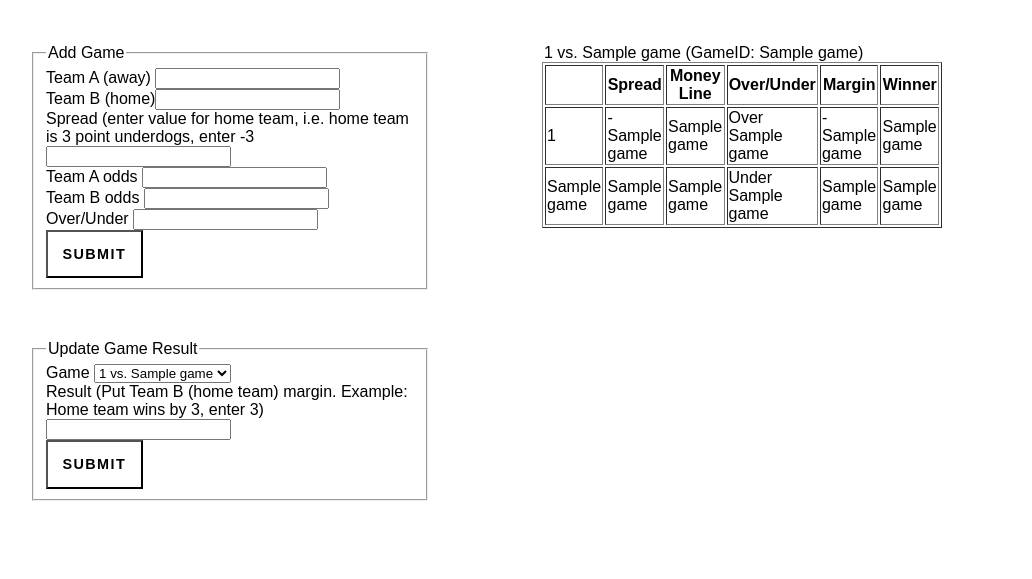
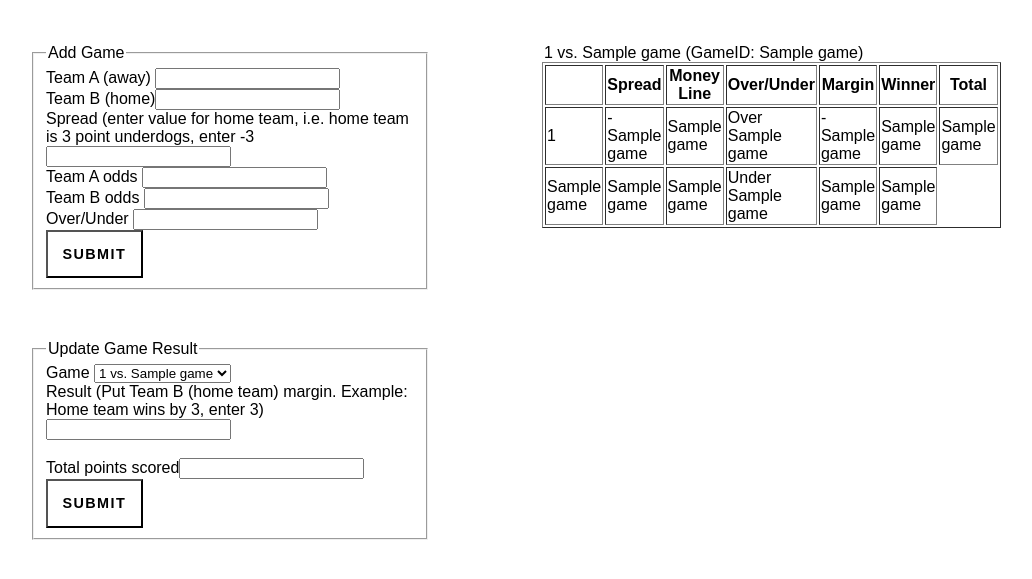
Before and after one commit to tate-jenkins/CS340, a Flask app: template templates/games.html in a window 1280 px wide. Shown: the part 133-712 px from the top of the page, without its empty margins (154-1186 px from the left). Run offline with Flask 2, Linux system fonts and the light colour scheme; the template is opened without the code that fills it: most values are stand-ins (such as "Sample title", 1, 10 or a date in 2020); parts of the project's set-up code (start-up, migrations or seed data) failed here and were passed over; some libraries are stand-ins or nearby versions.

Commit message:
Add over/under functionality

```diff
--- a/app.py
+++ b/app.py
@@ -231,12 +231,26 @@ def games():
         mysql.connection.commit()
         cur.close()
         return redirect('/games')
-    if gameDetails.get('game', False) and gameDetails.get('margin', False):
+    if gameDetails.get('game', False) and gameDetails.get('margin', False) and gameDetails.get('total', False):
         game_id = gameDetails['game']
         margin = gameDetails['margin']
+        total = gameDetails['total']
         cur = mysql.connection.cursor()
-        cur.execute("UPDATE Games SET game_winner_margin = %s where game_id = %s", (margin, game_id))
+        cur.execute("UPDATE Games SET game_winner_margin = %s, game_total = %s where game_id = %s", (margin, total, game_id))
         mysql.connection.commit()
+        over_under_line = cur.execute("SELECT over_under_line FROM Games WHERE game_id = %s", (game_id))
+        if over_under_line > 0:
+            over_under_line = cur.fetchone()
+            if (int(total) - int(over_under_line[0])) > 0:
+                cur.execute("UPDATE Bet_slips SET bet_won = '1' WHERE game_id = %s AND bet_type = 'OVER'", (game_id))
+                mysql.connection.commit()
+                cur.execute("UPDATE Bet_slips SET bet_won = '0' WHERE game_id = %s AND bet_type = 'UNDER'", (game_id))
+                mysql.connection.commit()
+            elif (int(total) - int(over_under_line[0])) < 0:
+                cur.execute("UPDATE Bet_slips SET bet_won = '0' WHERE game_id = %s AND bet_type = 'OVER'", (game_id))
+                mysql.connection.commit()
+                cur.execute("UPDATE Bet_slips SET bet_won = '1' WHERE game_id = %s AND bet_type = 'UNDER'", (game_id))
+                mysql.connection.commit()
         if int(margin) < 0:
             cur.execute("UPDATE Games SET game_winner = team_a WHERE game_id = %s", (game_id))
             mysql.connection.commit()
@@ -251,6 +265,8 @@ def games():
             mysql.connection.commit()
             cur.execute("UPDATE Bet_slips SET bet_won = '1' WHERE game_id = %s AND bet_type = 'TEAM_B_MONEY_LINE'", (game_id))
             mysql.connection.commit()
+
+
         cur.close()
         cur = mysql.connection.cursor()
         spread = cur.execute("SELECT spread FROM Games WHERE game_id = %s", (game_id))
@@ -271,7 +287,7 @@ def games():
         cur.close()
         return redirect('/games')
     cur = mysql.connection.cursor()
-    resultValue = cur.execute("SELECT team_a, team_a_odds, team_b, team_b_odds, spread, over_under_line, game_id, game_winner_margin, game_winner FROM Games")
+    resultValue = cur.execute("SELECT team_a, team_a_odds, team_b, team_b_odds, spread, over_under_line, game_id, game_winner_margin, game_winner, game_total FROM Games")
     if resultValue > 0:
         games = cur.fetchall()
         return render_template('games.html', games=games)
--- a/templates/games.html
+++ b/templates/games.html
@@ -41,6 +41,9 @@
         <br>
         Result (Put Team B (home team) margin. Example: Home team wins by 3, enter 3) <input type="number" name="margin" />
         <br>
+        <br>
+        Total points scored<input type="number" name="total" />
+        <br>
         <input type="submit" class="button">
     </fieldset>
 </form>
@@ -58,6 +61,7 @@
             <th>Over/Under</th>
             <th>Margin</th>
             <th>Winner</th>
+            <th>Total</th>
         </tr>
         <tr>
             <td> {{ game[0] }} </td> <!--- Team A (away team)--->
@@ -66,6 +70,7 @@
             <td> Over {{ game[5] }} </td> <!--- Over --->
             <td> - {{ game[7] }} </td>
             <td>{{ game[8] }}</td>
+            <td>{{ game[9] }}</td>
         </tr>
         <tr>
             <td> {{ game[2] }} </td> <!--- Team B (home team)--->
--- a/test_dump.sql
+++ b/test_dump.sql
@@ -40,6 +40,7 @@ CREATE TABLE `Games` (
 `over_under_line` decimal(3,1) NOT NULL,
 `game_winner` varchar(255) DEFAULT NULL,
 `game_winner_margin` int(11) DEFAULT NULL,
+`game_total` int(11) DEFAULT NULL,
 PRIMARY KEY (`game_id`)
 ) ENGINE=InnoDB DEFAULT CHARSET=latin1;
 
```
